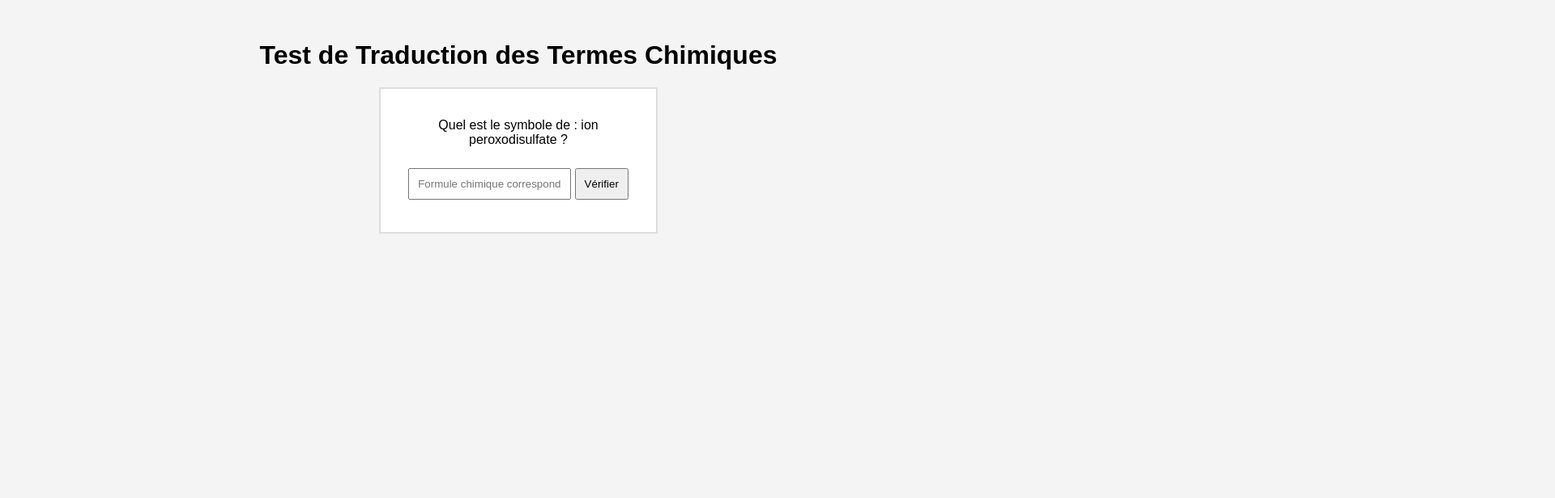
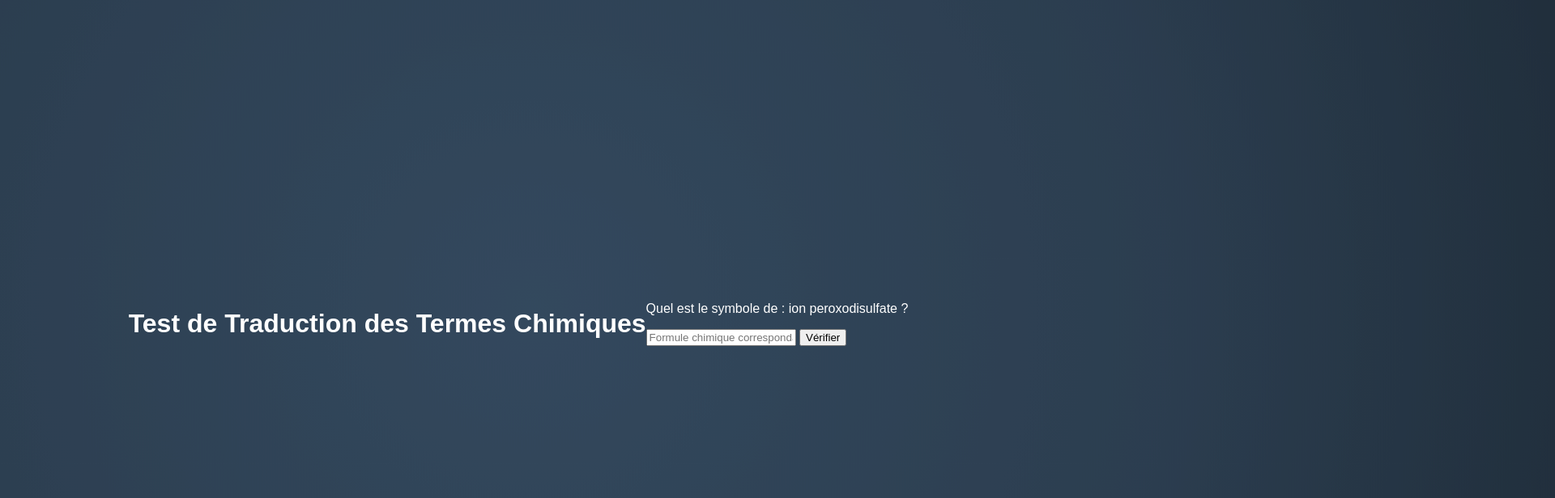
Before and after one commit to LesHautsPoles/PWA-Chimie, a plain HTML site: page index.html in a window 1280 px wide. Shown: the top 616 px of the page at 81% size, 1920 px wide, since content can reach past the window. Drawn offline with Linux system fonts and the light colour scheme.

Commit message:
Update styles.css

```diff
--- a/styles.css
+++ b/styles.css
@@ -1,24 +1,49 @@
 body {
+  margin: 0;
   font-family: Arial, sans-serif;
-  background: #f4f4f4;
-  text-align: center;
-  margin-top: 50px;
+  display: flex;
+  justify-content: center;
+  align-items: center;
+  height: 100vh;
+  color: #ffffff; /* Couleur du texte pour le contraste */
+  overflow: hidden;
+  position: relative;
 }
 
+/* Conteneur principal */
 #term-container {
-  background: white;
-  padding: 20px;
-  border: 2px solid #ddd;
-  width: 300px;
-  margin: auto;
+  z-index: 10; /* Place le contenu au-dessus de l'animation de fond */
 }
 
-input, button {
-  padding: 10px;
-  margin-top: 10px;
+/* Arrière-plan avec dégradé sombre et animation de vagues */
+body::before,
+body::after {
+  content: "";
+  position: absolute;
+  width: 200%;
+  height: 200%;
+  top: -50%;
+  left: -50%;
+  background: radial-gradient(circle at 50% 50%, #34495e, #2c3e50, #1c2833); /* Dégradé de vagues */
+  animation: animateWaves 20s linear infinite; /* Animation des vagues */
+  z-index: -2;
 }
 
-#result {
-  margin-top: 20px;
-  font-weight: bold;
+/* Deuxième couche pour superposer des vagues avec un décalage */
+body::after {
+  animation-duration: 30s; /* Vitesse différente pour les vagues */
+  opacity: 0.7; /* Ajuste l'opacité pour donner plus de profondeur */
 }
+
+/* Animation keyframes pour simuler le mouvement de vagues */
+@keyframes animateWaves {
+  0% {
+    transform: translateX(0) translateY(0) scale(1);
+  }
+  50% {
+    transform: translateX(50px) translateY(-50px) scale(1.1);
+  }
+  100% {
+    transform: translateX(0) translateY(0) scale(1);
+  }
+}
```
